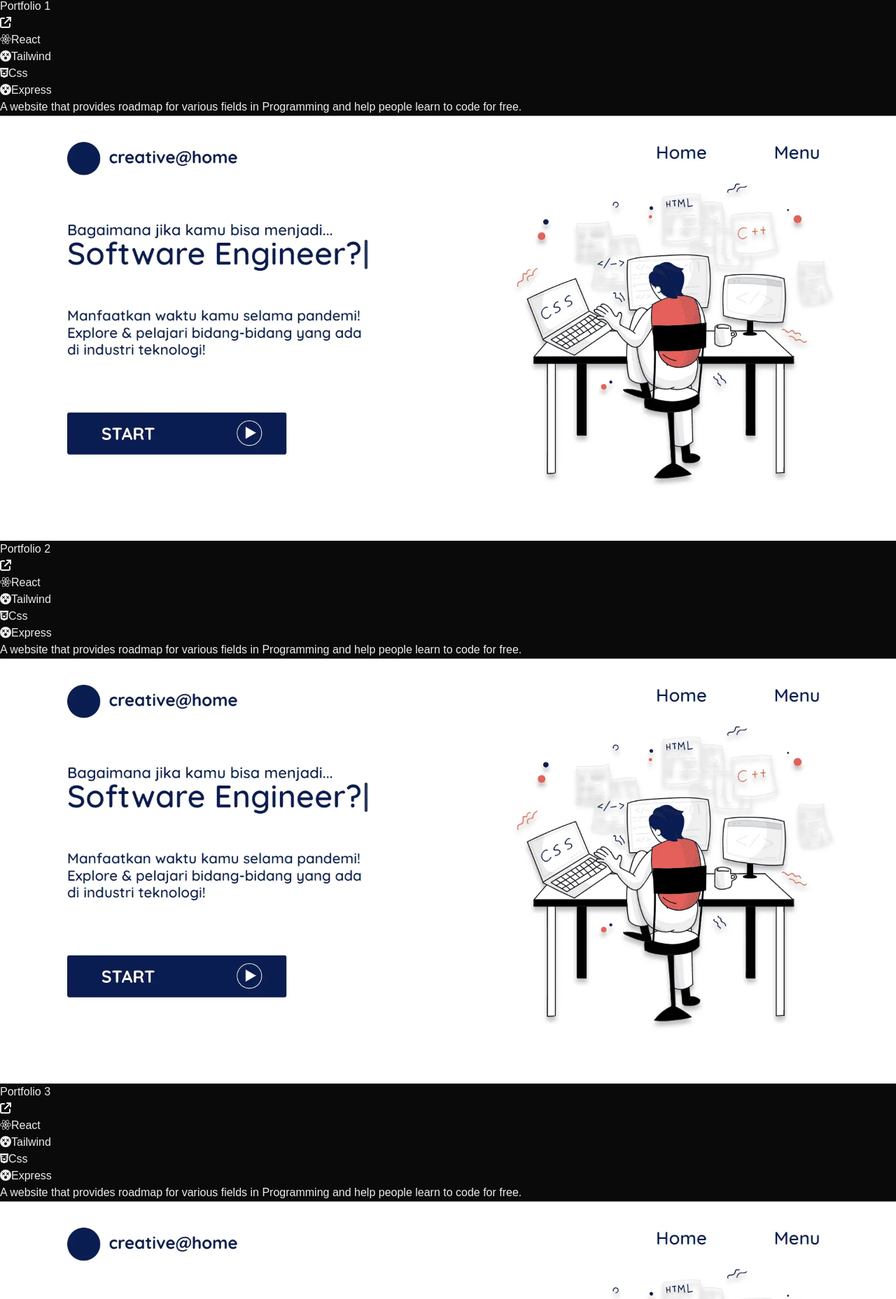
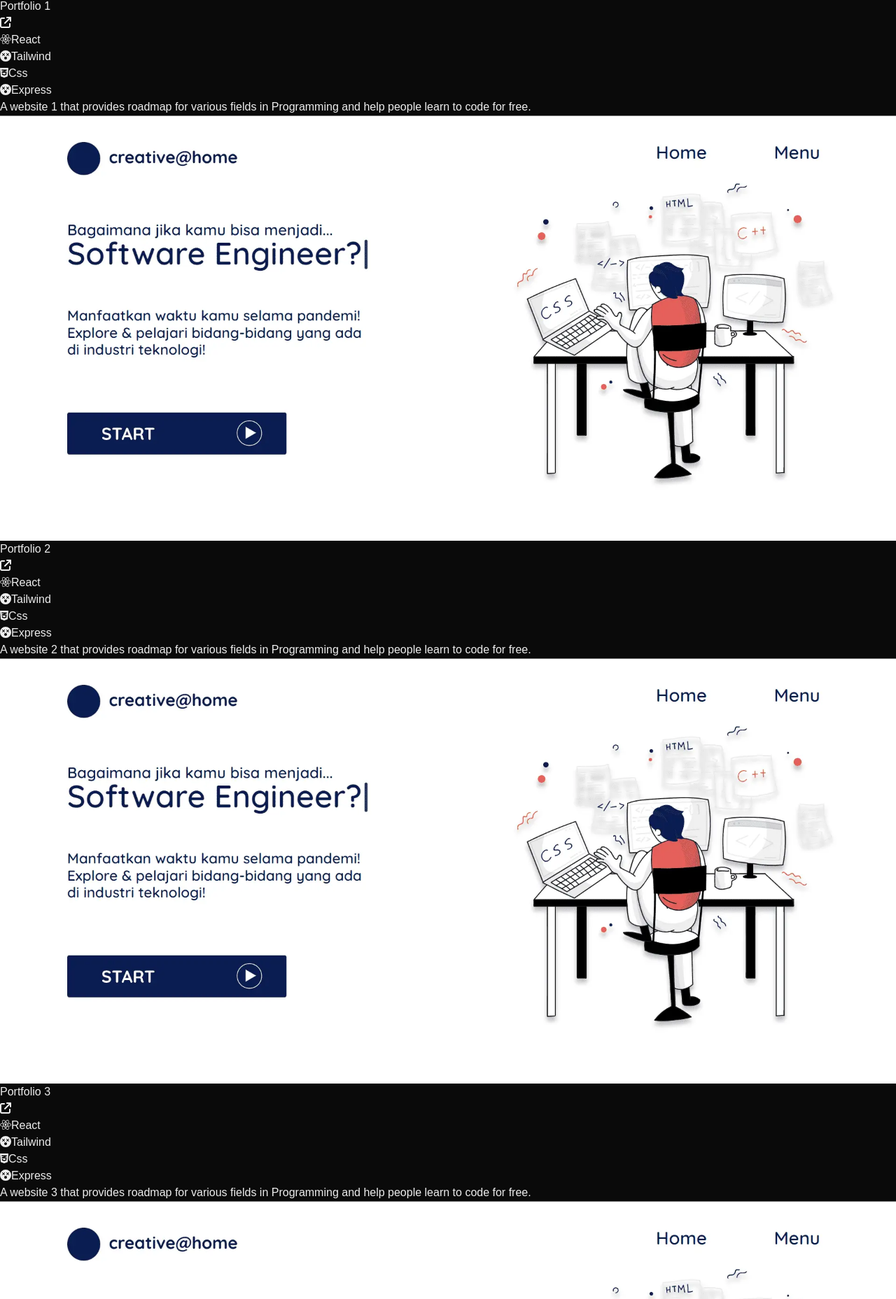
Before and after one commit to aditya-repo/portfolio, a Next.js app: page /projects in a window 1280 px wide. Shown: the part 875-2732 px from the top of the page at 70% size. Built offline with nearby package versions, Linux system fonts and the light colour scheme.

Commit message:
new bugs resolved

```diff
--- a/src/app/projects/page.tsx
+++ b/src/app/projects/page.tsx
@@ -15,25 +15,25 @@ export type Iprojects = {
 const projectsData: Iprojects[] = [
     {
         title: "Portfolio 1 ",
-        description: "A website that provides roadmap for various fields in Programming and help people learn to code for free.",
+        description: "A website 1 that provides roadmap for various fields in Programming and help people learn to code for free.",
         image: "",
         link: "https://github.com/aditya-repo/portfolio"
     },
     {
         title: "Portfolio 2 ",
-        description: "A website that provides roadmap for various fields in Programming and help people learn to code for free.",
+        description: "A website 2 that provides roadmap for various fields in Programming and help people learn to code for free.",
         image: "",
         link: "https://github.com/aditya-repo/portfolio"
     },
     {
         title: "Portfolio 3",
-        description: "A website that provides roadmap for various fields in Programming and help people learn to code for free.",
+        description: "A website 3 that provides roadmap for various fields in Programming and help people learn to code for free.",
         image: "",
         link: "https://github.com/aditya-repo/portfolio"
     },
     {
         title: "Portfolio 4",
-        description: "A website that provides roadmap for various fields in Programming and help people learn to code for free.",
+        description: "A website 4 that provides roadmap for various fields in Programming and help people learn to code for free.",
         image: "",
         link: "https://github.com/aditya-repo/portfolio"
     }
```
